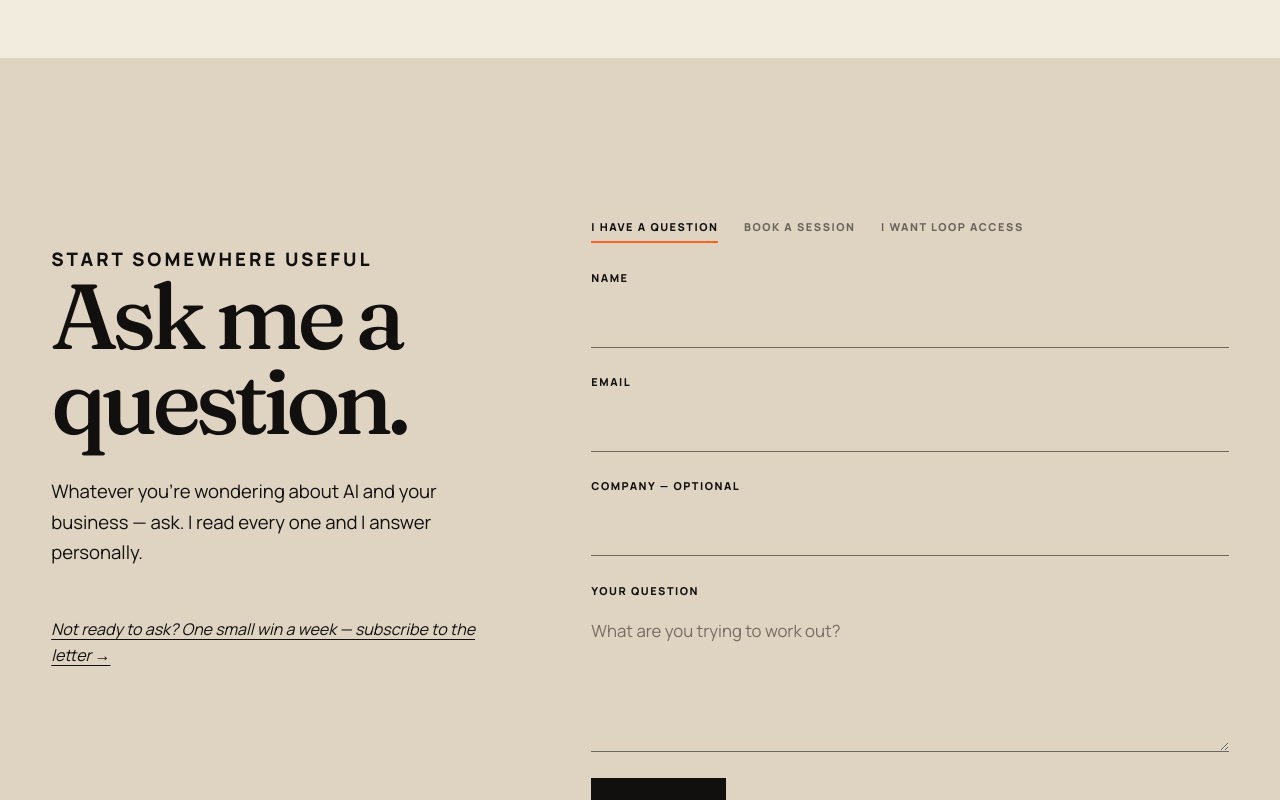
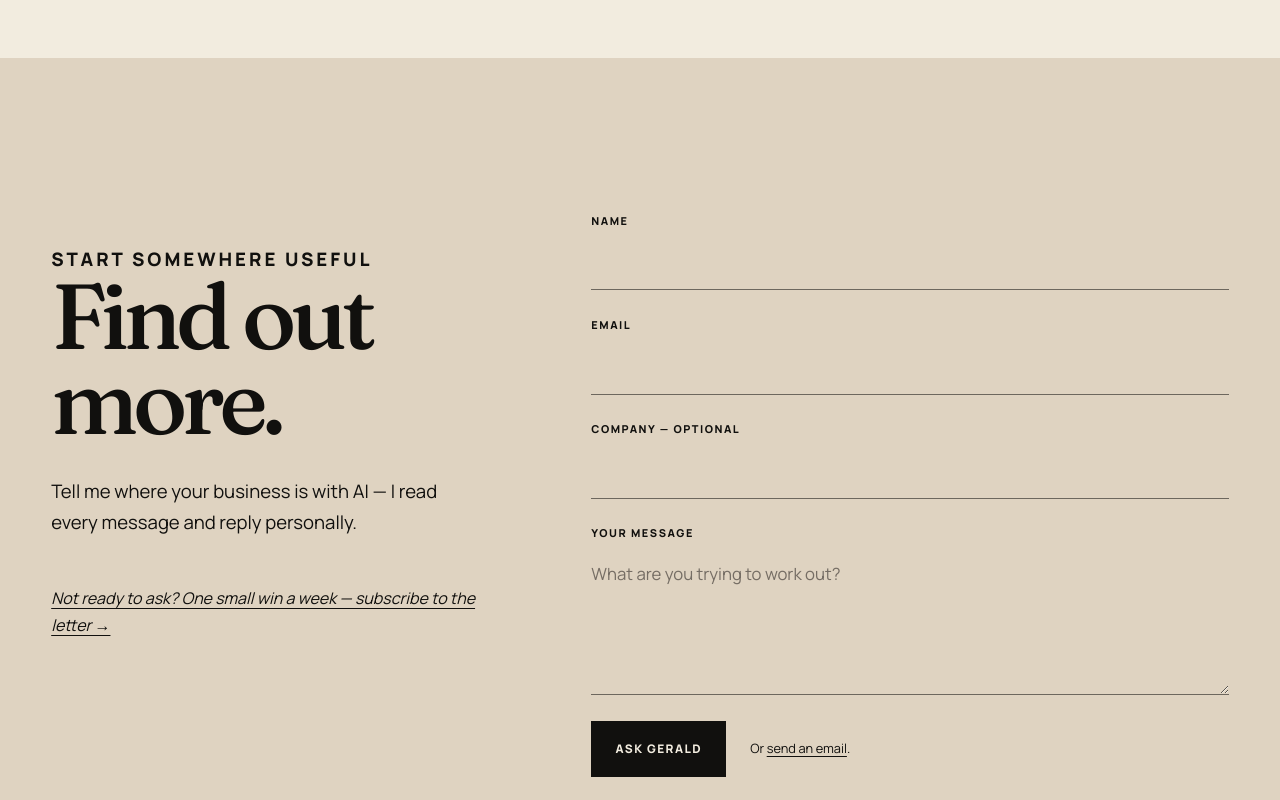
Before and after one commit to geraldvanderpuye/ai-geraldvdp, a website: page index.html in a window 1280 px wide. Shown: the part 11200-12000 px from the top of the page. Drawn offline with Linux system fonts and the light colour scheme.

Commit message:
Simplify the closing CTA: 'Find out more.', no visible topic toggle
One form, one job. Topic routing survives as a hidden field set by the
CTA links (Book a session / Get Loop), so enquiry emails stay tagged.

Co-Authored-By: Claude Fable 5 <noreply@anthropic.com>

```diff
--- a/index.html
+++ b/index.html
@@ -714,8 +714,8 @@
         <div class="question-inner">
           <div class="question-intro">
             <p class="eyebrow">Start somewhere useful</p>
-            <h2 id="question-title">Ask me a question.</h2>
-            <p>Whatever you’re wondering about AI and your business — ask. I read every one and I answer personally.</p>
+            <h2 id="question-title">Find out more.</h2>
+            <p>Tell me where your business is with AI — I read every message and reply personally.</p>
             <a class="letter-link" href="https://www.geraldvdp.com/subscribe" target="_blank" rel="noopener">Not ready to ask? One small win a week — subscribe to the letter →</a>
           </div>
           <form action="/api/ask" method="post" id="question-form">
@@ -723,12 +723,7 @@
               <label for="website">Leave this field empty</label>
               <input id="website" name="website" type="text" tabindex="-1" autocomplete="off">
             </div>
-            <fieldset class="topic-toggle">
-              <legend class="visually-hidden">What is this about?</legend>
-              <label><input type="radio" name="topic" value="question" checked><span>I have a question</span></label>
-              <label><input type="radio" name="topic" value="workshop"><span>Book a session</span></label>
-              <label><input type="radio" name="topic" value="loop"><span>I want Loop access</span></label>
-            </fieldset>
+            <input type="hidden" name="topic" value="question" id="topic-field">
             <div class="field">
               <label for="name">Name</label>
               <input id="name" name="name" type="text" autocomplete="name" required>
@@ -742,7 +737,7 @@
               <input id="company" name="company" type="text" autocomplete="organization">
             </div>
             <div class="field">
-              <label for="message">Your question</label>
+              <label for="message">Your message</label>
               <textarea id="message" name="message" placeholder="What are you trying to work out?" required></textarea>
             </div>
             <div class="submit-row">
@@ -781,8 +776,8 @@
       const submitButton = questionForm.querySelector(".submit-button");
 
       function selectTopic(topic) {
-        const radio = questionForm.querySelector('input[name="topic"][value="' + topic + '"]');
-        if (radio) radio.checked = true;
+        const field = document.getElementById("topic-field");
+        if (field) field.value = topic;
       }
       document.querySelectorAll("a[data-topic]").forEach((link) => {
         link.addEventListener("click", () => selectTopic(link.dataset.topic));
```
